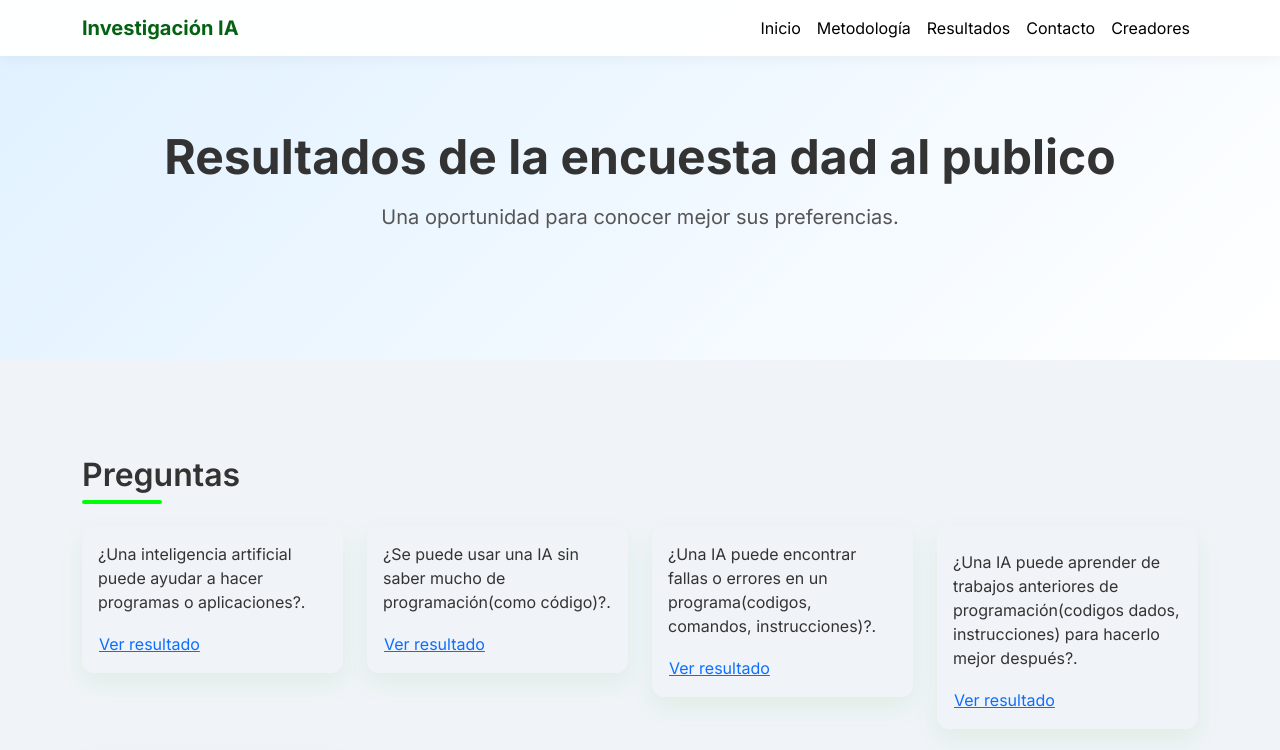
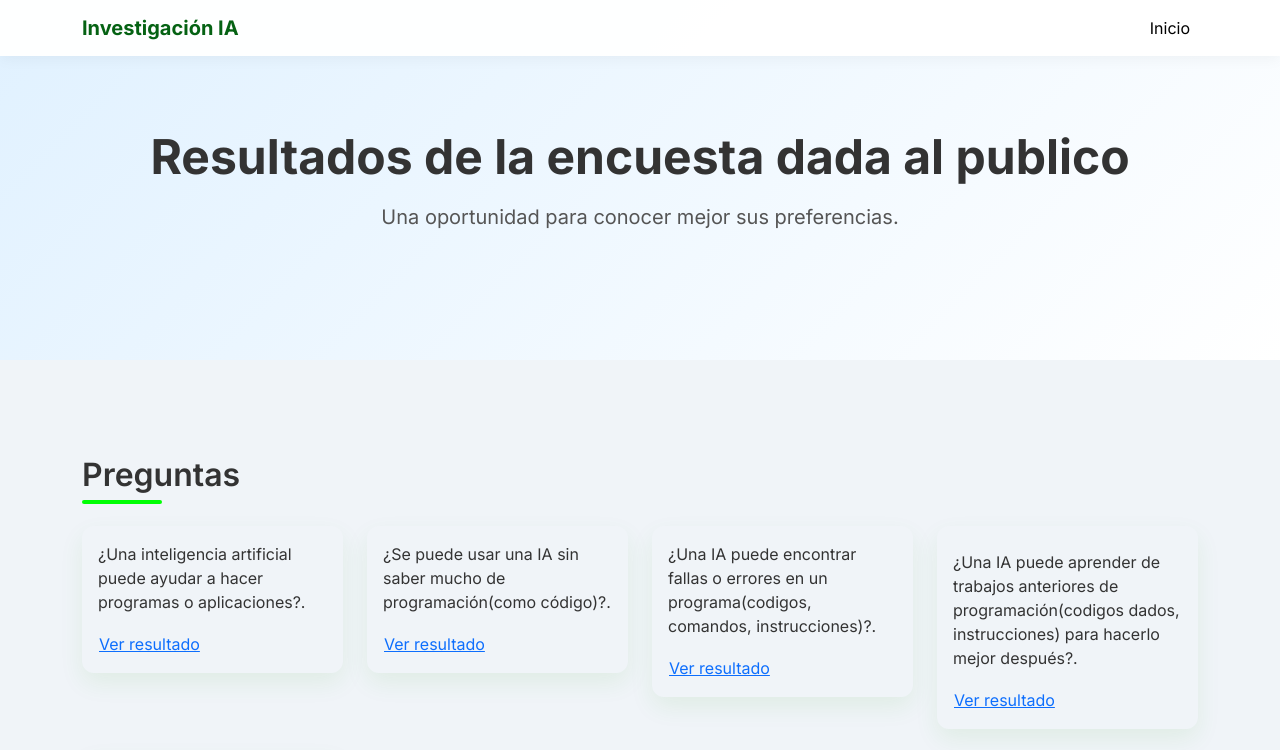
Before and after one commit to H2kl0/IA_Investigation, a plain HTML site: page IA_Proyecto.html/resultado.html in a window 1280 px wide. Shown: the top 750 px of the page. Drawn offline with nearby package versions, Linux system fonts and the light colour scheme.

Commit message:
fixes
pequeñas correcciones de la pestaña resultados

```diff
--- a/IA_Proyecto.html/resultado.html
+++ b/IA_Proyecto.html/resultado.html
@@ -91,11 +91,7 @@
       </button>
       <div class="collapse navbar-collapse justify-content-end" id="navMenu">
         <ul class="navbar-nav">
-          <li class="nav-item"><a class="nav-link" href="#hero">Inicio</a></li>
-          <li class="nav-item"><a class="nav-link" href="#metodologia">Metodología</a></li>
-          <li class="nav-item"><a class="nav-link" href="#resultados">Resultados</a></li>
-          <li class="nav-item"><a class="nav-link" href="#contacto">Contacto</a></li>
-          <li class="nav-item"><a class="nav-link" href="#creadores">Creadores</a></li>
+          <li class="nav-item"><a class="nav-link" href="index.html">Inicio</a></li>
         </ul>
       </div>
     </nav>
@@ -105,7 +101,7 @@
 <!-- Hero -->
 <section id="hero">
   <div class="container" data-aos="fade-down">
-    <h1>Resultados de la encuesta dad al publico</h1>
+    <h1>Resultados de la encuesta dada al publico</h1>
     <p>Una oportunidad para conocer mejor sus preferencias.</p>
 
   </div>
```
